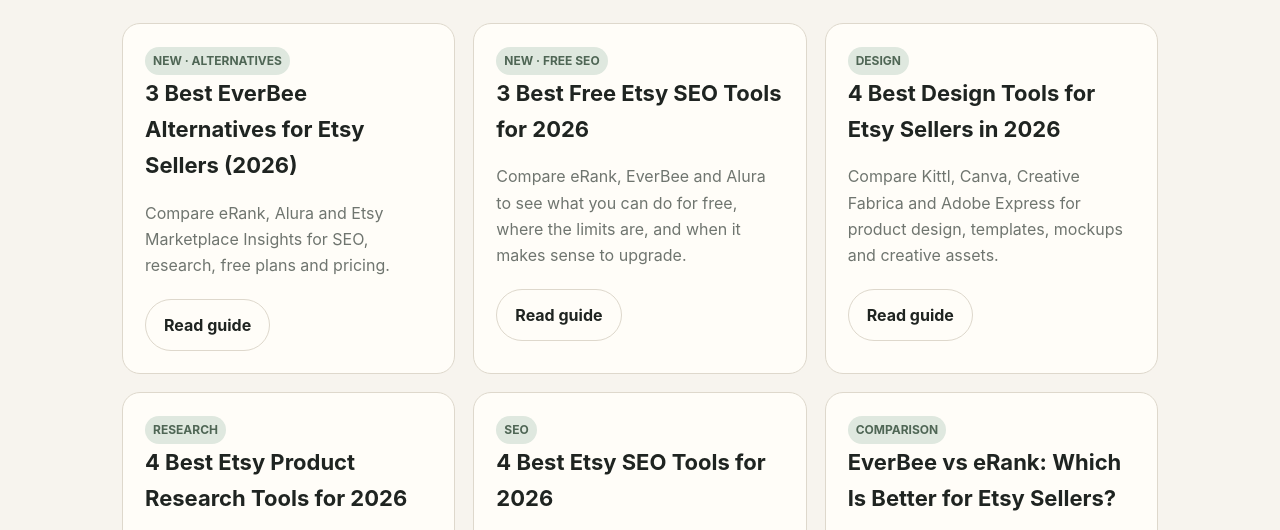
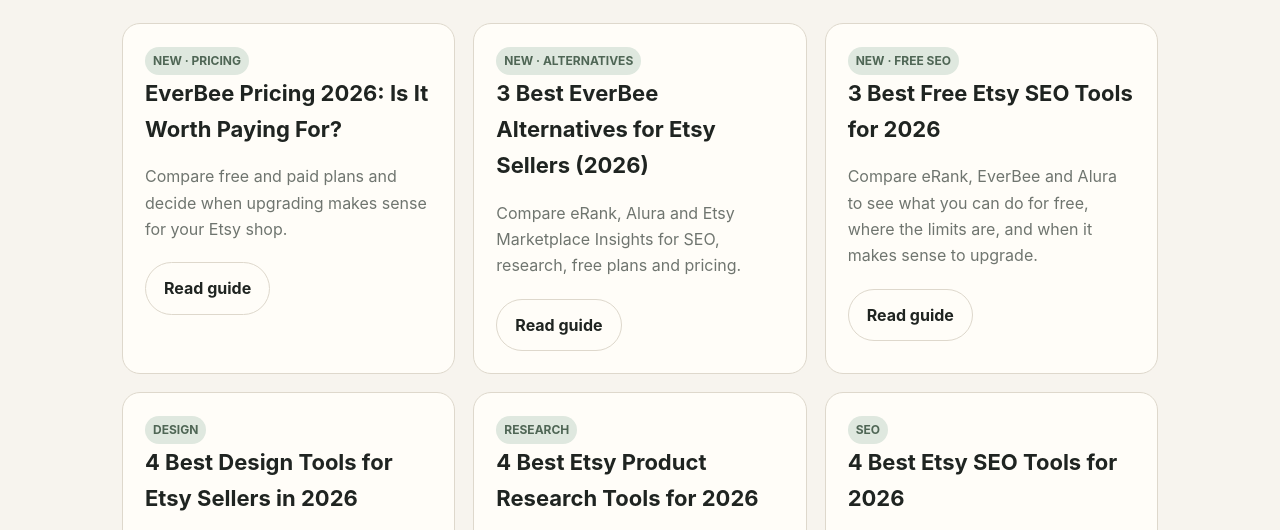
Before and after one commit to atoi-glitch/makershelf-starter, a plain HTML site: page blog.html in a window 1280 px wide. Shown: the part 239-769 px from the top of the page. Drawn offline with Linux system fonts and the light colour scheme.

Commit message:
Link new EverBee pricing guide

```diff
--- a/blog.html
+++ b/blog.html
@@ -20,6 +20,8 @@
 <h1 style="font-size:56px">Blog</h1>
 
 <div class="grid" style="margin-top:30px">
+
+<div class="card"><span class="badge">NEW · PRICING</span><h3>EverBee Pricing 2026: Is It Worth Paying For?</h3><p>Compare free and paid plans and decide when upgrading makes sense for your Etsy shop.</p><a class="btn secondary" href="blog/everbee-pricing-2026.html">Read guide</a></div>
 
 <div class="card"><span class="badge">NEW · ALTERNATIVES</span><h3>3 Best EverBee Alternatives for Etsy Sellers (2026)</h3><p>Compare eRank, Alura and Etsy Marketplace Insights for SEO, research, free plans and pricing.</p><a class="btn secondary" href="blog/best-everbee-alternatives-2026.html">Read guide</a></div>
 
```
